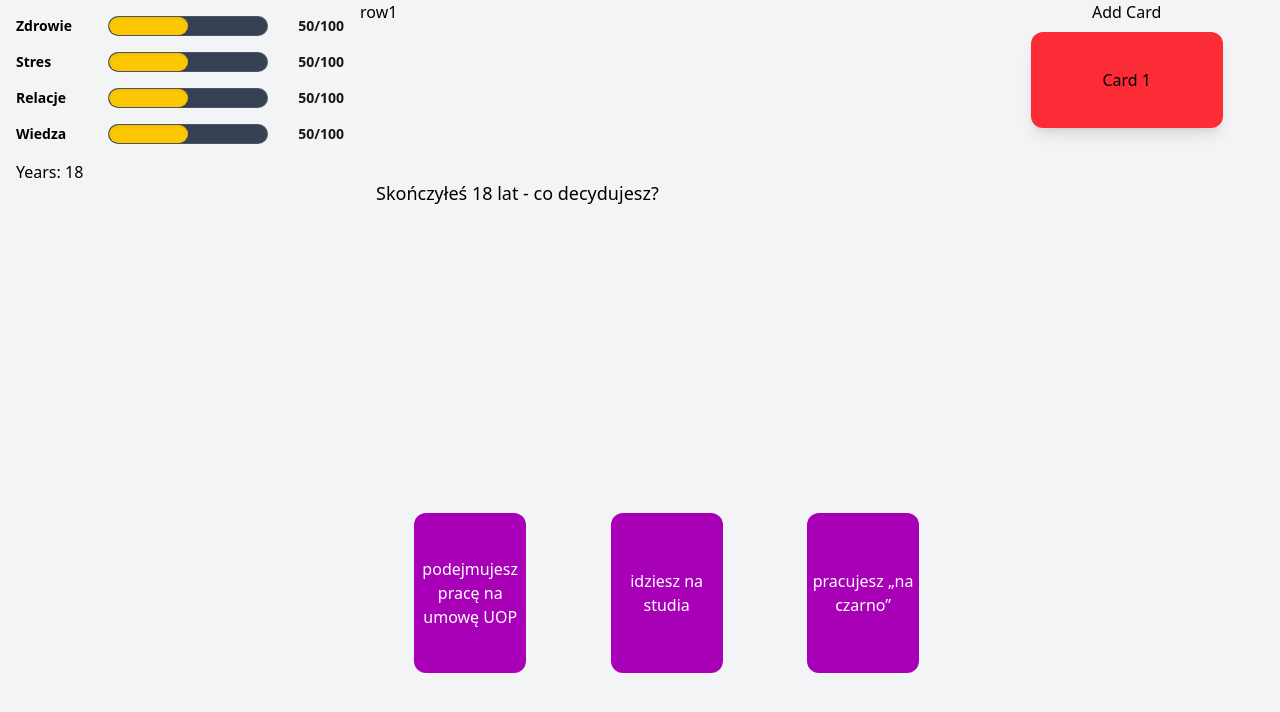
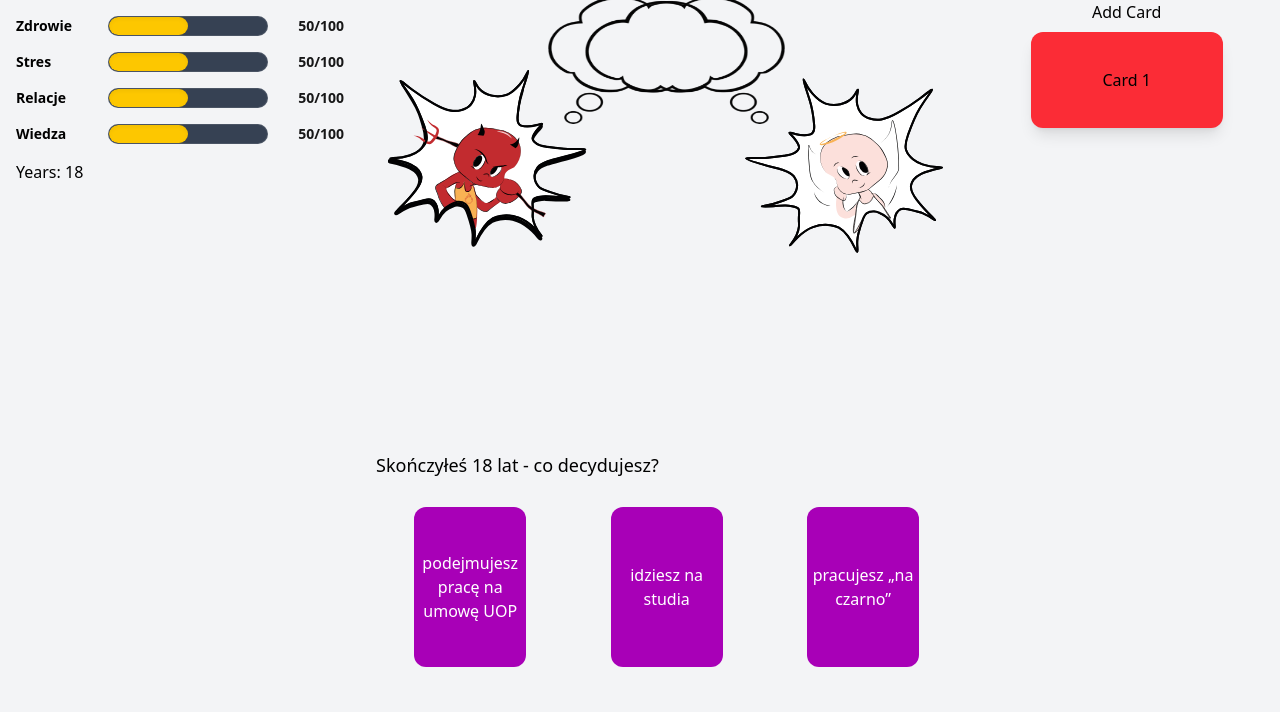
Before and after one commit to kn-kraken/kraken-game, a React (Vite) app: page / in a window 1280 px wide. Both pictures are taken after a click on the button "Male". Shown: the top 712 px of the page. Built offline with nearby package versions, Linux system fonts and the light colour scheme.

Commit message:
kowiesssssssssssss

```diff
--- a/src/components/Angel.tsx
+++ b/src/components/Angel.tsx
@@ -28,7 +28,7 @@ export default function Angel({ message }: Props) {
           className="w-64 h-32 absolute top-0 left-0 transform -translate-x-[80%] -translate-y-16"
         />
         <div className="absolute max-w-[8rem] left-0 top-0 text-xs -translate-x-[110%] -translate-y-8">
-          test tes 123 few few few few few few
+          {message}
         </div>
       </div>
     </div>
--- a/src/components/Devil.tsx
+++ b/src/components/Devil.tsx
@@ -28,7 +28,7 @@ export default function Devil({ message }: Props) {
           className="w-64 h-32 absolute top-0 right-0 transform translate-x-[80%] -translate-y-16"
         />
         <div className="absolute max-w-[8rem] right-0 top-0 text-xs translate-x-[85%] -translate-y-8">
-          test tes 123 few few few few few few
+          {message}
         </div>
       </div>
     </div>
--- a/src/layouts/BoardLayout.tsx
+++ b/src/layouts/BoardLayout.tsx
@@ -1,6 +1,9 @@
+import Angel from "../components/Angel";
 import DecisionCardContainer, {
   type CardInfo,
 } from "../components/DecisionCardContainer";
+import Devil from "../components/Devil";
+import { useGameState } from "../hooks/useGame";
 
 type BoardLayoutProps = {
   children: React.ReactNode;
@@ -16,10 +19,14 @@ export default function BoardLayout({
   handleStatChange,
   handleNextEvent,
 }: BoardLayoutProps) {
+  const gameState = useGameState();
   return (
     <div className="min-h-screen bg-gray-100 flex flex-col">
-      <div className="flex-1">row1</div>
-      <div className="flex-2">
+      <div className="flex-1 relative">
+        <Devil message={gameState.devilInfo} />
+        <Angel message={gameState.angelInfo} />
+      </div>
+      <div className="flex-2 flex items-end w-full">
         {children}
         <p className="p-4 text-lg">{description}</p>
       </div>
--- a/src/layouts/GameLayout.tsx
+++ b/src/layouts/GameLayout.tsx
@@ -4,6 +4,7 @@ import StatusBar from "../components/StatusBar";
 import YearCounter from "../components/YearCounter";
 import BoardLayout from "./BoardLayout";
 import scenario from "../mocks/scenario.json";
+import { useGameActions } from "../hooks/useGame";
 
 type GameLayoutProps = {
   children: React.ReactNode;
@@ -12,6 +13,7 @@ type GameLayoutProps = {
 export default function GameLayout({ children }: GameLayoutProps) {
   const [decisionsInfo, setDecisionsInfo] = useState([]);
   const [currentEventIndex, setCurrentEventIndex] = useState(0);
+  const actions = useGameActions();
 
   const [health, setHealth] = useState(50);
   const [stress, setStress] = useState(50);
@@ -32,24 +34,26 @@ export default function GameLayout({ children }: GameLayoutProps) {
       case "wiedza":
         setKnowledge((prev) => prev + value);
         break;
+      case "angel":
+        actions.addAngelMsg(value.toString());
+        break;
+      case "devil":
+        actions.addDevilMsg(value.toString());
+        break;
       default:
         break;
     }
   };
 
   const handleNextEvent = () => {
-		setCurrentEventIndex(
-			scenario[currentEventIndex].event_order_scenario_1
-		);
+    setCurrentEventIndex(scenario[currentEventIndex].event_order_scenario_1);
   };
 
   useEffect(() => {
     if (!scenario[currentEventIndex]) return;
     const decisions = scenario[currentEventIndex].decisions;
     const stats = scenario[currentEventIndex].stats_changes;
-		const filteredDecisions = decisions.filter(
-			(decision) => stats[decision]
-		);
+    const filteredDecisions = decisions.filter((decision) => stats[decision]);
     const mappedStats = filteredDecisions.map((decision) => {
       const statChange = stats[decision];
       return {
```
Lines whose indentation alone changed are shown as unchanged.
